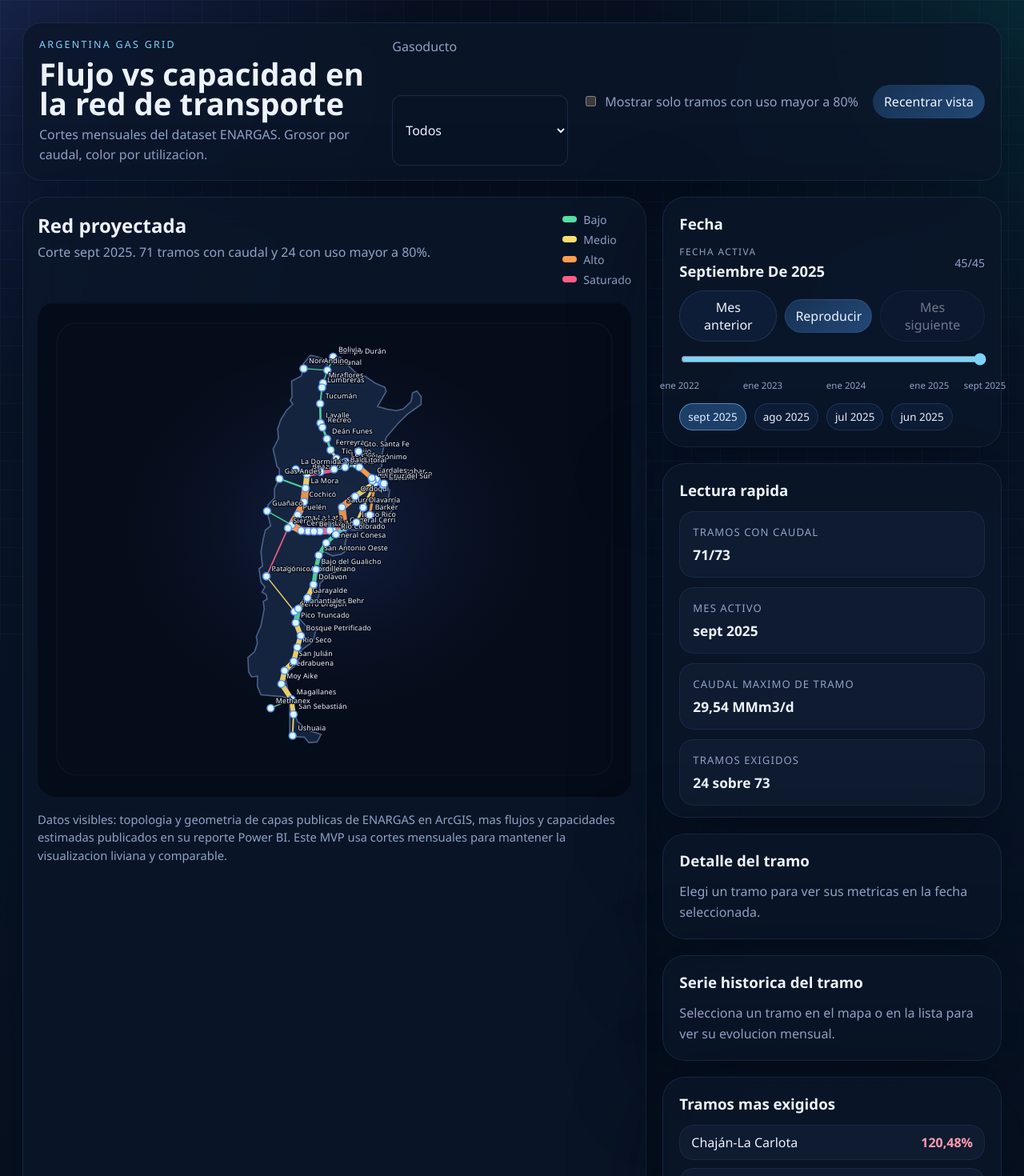
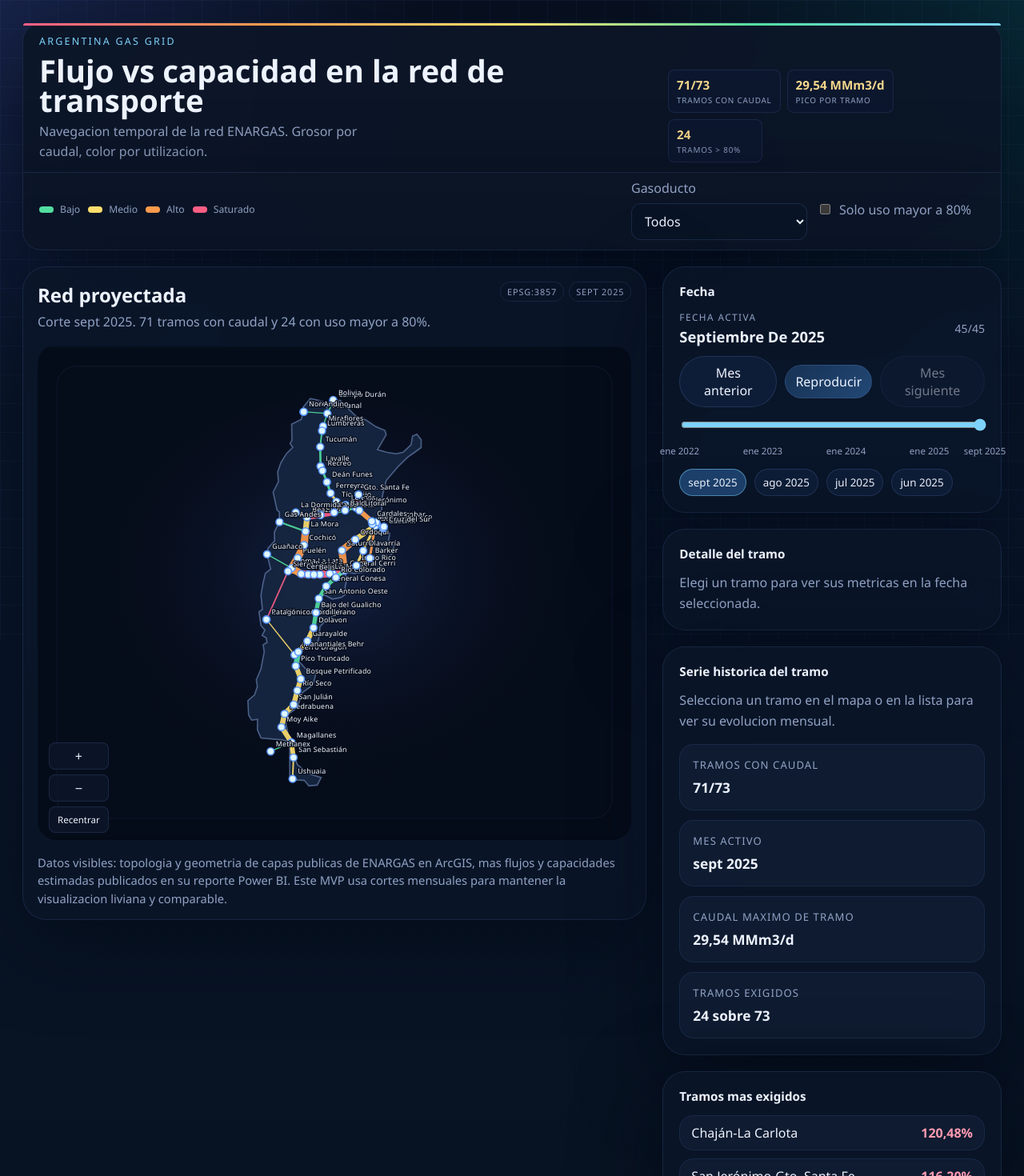
Before and after one commit to mpodeley/pruebacodex, a React (Vite) app: page / in a window 1280 px wide. Shown: the top 1470 px of the page at 80% size. Built offline with nearby package versions, Linux system fonts and the light colour scheme.

Commit message:
Adopt map-first shell inspired by Neuquina UI

```diff
--- a/src/App.tsx
+++ b/src/App.tsx
@@ -581,14 +581,34 @@ export default function App() {
   return (
     <div className="app-shell">
       <div className="backdrop" />
-      <section className="control-bar">
+      <header className="top-shell">
+        <section className="hero-bar">
           <div className="control-copy">
             <p className="eyebrow">Argentina Gas Grid</p>
             <h1>Flujo vs capacidad en la red de transporte</h1>
             <p className="lede">
-            Cortes mensuales del dataset ENARGAS. Grosor por caudal, color por utilizacion.
+              Navegacion temporal de la red ENARGAS. Grosor por caudal, color por utilizacion.
             </p>
           </div>
+          <div className="hero-stats">
+            <MetricPill
+              value={`${selectedSnapshot.stats.routesWithFlow}/${selectedSnapshot.stats.routes}`}
+              label="Tramos con caudal"
+            />
+            <MetricPill
+              value={`${formatNumber(peakRouteFlow)} MMm3/d`}
+              label="Pico por tramo"
+            />
+            <MetricPill
+              value={selectedSnapshotHasData ? `${highStressCount}` : "0"}
+              label="Tramos > 80%"
+            />
+          </div>
+        </section>
+
+        <section className="control-bar">
+          <Legend />
+          <div className="toolbar-spacer" />
           <label className="control-field">
             <span>Gasoducto</span>
             <select
@@ -601,18 +621,16 @@ export default function App() {
               ))}
             </select>
           </label>
-        <label className="toggle control-field">
+          <label className="toggle control-field compact-toggle">
             <input
               type="checkbox"
               checked={showCriticalOnly}
               onChange={(event) => setShowCriticalOnly(event.target.checked)}
             />
-          <span>Mostrar solo tramos con uso mayor a 80%</span>
+            <span>Solo uso mayor a 80%</span>
           </label>
-        <button type="button" className="reset-view" onClick={() => setTransform(INITIAL_TRANSFORM)}>
-          Recentrar vista
-        </button>
         </section>
+      </header>
 
       <main className="layout">
         <section className="map-panel">
@@ -624,7 +642,50 @@ export default function App() {
                 con caudal y {highStressCount} con uso mayor a 80%.
               </p>
             </div>
-            <Legend />
+            <div className="panel-badges">
+              <span className="panel-badge">EPSG:3857</span>
+              <span className="panel-badge">{selectedDateShortLabel}</span>
+            </div>
+          </div>
+          <div className="map-stage">
+            <div className="map-controls">
+              <button
+                type="button"
+                className="map-control"
+                onClick={() =>
+                  setTransform((current) =>
+                    clampTransform({
+                      scale: Math.min(MAX_SCALE, current.scale * 1.25),
+                      x: current.x - CANVAS_WIDTH * 0.125,
+                      y: current.y - CANVAS_HEIGHT * 0.125
+                    })
+                  )
+                }
+              >
+                +
+              </button>
+              <button
+                type="button"
+                className="map-control"
+                onClick={() =>
+                  setTransform((current) =>
+                    clampTransform({
+                      scale: Math.max(MIN_SCALE, current.scale / 1.25),
+                      x: current.x + CANVAS_WIDTH * 0.1,
+                      y: current.y + CANVAS_HEIGHT * 0.1
+                    })
+                  )
+                }
+              >
+                −
+              </button>
+              <button
+                type="button"
+                className="map-control map-control-fit"
+                onClick={() => setTransform(INITIAL_TRANSFORM)}
+              >
+                Recentrar
+              </button>
             </div>
             <svg
               viewBox={`0 0 ${CANVAS_WIDTH} ${CANVAS_HEIGHT}`}
@@ -698,6 +759,7 @@ export default function App() {
                 </g>
               </g>
             </svg>
+          </div>
           <p className="map-note">
             Datos visibles: topologia y geometria de capas publicas de ENARGAS en ArcGIS, mas
             flujos y capacidades estimadas publicados en su reporte Power BI. Este MVP usa
@@ -737,26 +799,6 @@ export default function App() {
                 setSelectedRouteId(null);
               }}
             />
-          </section>
-
-          <section className="detail-card detail-summary">
-            <h3>Lectura rapida</h3>
-            <div className="detail-grid summary-grid">
-              <Detail
-                label="Tramos con caudal"
-                value={`${selectedSnapshot.stats.routesWithFlow}/${selectedSnapshot.stats.routes}`}
-              />
-              <Detail label="Mes activo" value={selectedDateShortLabel} />
-              <Detail label="Caudal maximo de tramo" value={`${formatNumber(peakRouteFlow)} MMm3/d`} />
-              <Detail
-                label="Tramos exigidos"
-                value={
-                  selectedSnapshotHasData
-                    ? `${highStressCount} sobre 73`
-                    : "Sin datos operativos"
-                }
-              />
-            </div>
           </section>
 
           <section className="detail-card">
@@ -810,9 +852,30 @@ export default function App() {
                 selectedDate={selectedDate}
               />
             ) : (
+              <div className="history-empty">
                 <p className="empty-copy">
                   Selecciona un tramo en el mapa o en la lista para ver su evolucion mensual.
                 </p>
+                <div className="detail-grid summary-grid">
+                  <Detail
+                    label="Tramos con caudal"
+                    value={`${selectedSnapshot.stats.routesWithFlow}/${selectedSnapshot.stats.routes}`}
+                  />
+                  <Detail label="Mes activo" value={selectedDateShortLabel} />
+                  <Detail
+                    label="Caudal maximo de tramo"
+                    value={`${formatNumber(peakRouteFlow)} MMm3/d`}
+                  />
+                  <Detail
+                    label="Tramos exigidos"
+                    value={
+                      selectedSnapshotHasData
+                        ? `${highStressCount} sobre 73`
+                        : "Sin datos operativos"
+                    }
+                  />
+                </div>
+              </div>
             )}
           </section>
 
@@ -851,6 +914,15 @@ function Legend() {
       <div><i style={{ background: "#ffe06d" }} /> Medio</div>
       <div><i style={{ background: "#ff9d4d" }} /> Alto</div>
       <div><i style={{ background: "#ff5f87" }} /> Saturado</div>
+    </div>
+  );
+}
+
+function MetricPill({ value, label }: { value: string; label: string }) {
+  return (
+    <div className="metric-pill">
+      <strong>{value}</strong>
+      <span>{label}</span>
     </div>
   );
 }
--- a/src/styles.css
+++ b/src/styles.css
@@ -40,6 +40,34 @@ input {
 .app-shell {
   position: relative;
   padding: 28px;
+}
+
+.top-shell {
+  margin-bottom: 20px;
+}
+
+.hero-bar {
+  position: relative;
+  display: flex;
+  justify-content: space-between;
+  align-items: flex-end;
+  gap: 12px;
+  padding: 14px 20px 12px;
+  backdrop-filter: blur(20px);
+  background: rgba(12, 22, 40, 0.92);
+  border: 1px solid rgba(126, 165, 255, 0.12);
+  border-bottom: 0;
+  border-radius: 24px 24px 0 0;
+  box-shadow: var(--shadow);
+}
+
+.hero-bar::before {
+  content: "";
+  position: absolute;
+  inset: 0 0 auto;
+  height: 3px;
+  background: linear-gradient(90deg, #ff5f87, #ff9d4d, #ffe06d, #53e0a1, #7dd3fc);
+  border-radius: 24px 24px 0 0;
 }
 
 .backdrop {
@@ -111,12 +139,13 @@ h1 {
 
 .control-bar {
   display: grid;
-  grid-template-columns: minmax(320px, 1.4fr) repeat(3, auto);
-  gap: 18px;
+  grid-template-columns: auto 1fr auto auto;
+  gap: 12px;
   align-items: center;
-  margin-bottom: 20px;
-  padding: 18px 20px;
-  border-radius: 24px;
+  margin-bottom: 0;
+  padding: 8px 20px 12px;
+  border-radius: 0 0 24px 24px;
+  background: rgba(12, 22, 40, 0.92);
 }
 
 .control-copy h1 {
@@ -137,6 +166,39 @@ h1 {
 
 .control-field {
   align-self: stretch;
+}
+
+.toolbar-spacer {
+  min-width: 8px;
+}
+
+.hero-stats {
+  display: flex;
+  gap: 8px;
+  flex-wrap: wrap;
+}
+
+.metric-pill {
+  min-width: 118px;
+  padding: 8px 10px;
+  border-radius: 8px;
+  border: 1px solid rgba(126, 165, 255, 0.12);
+  background: rgba(13, 24, 48, 0.9);
+}
+
+.metric-pill strong {
+  display: block;
+  color: #f4d78b;
+  font-size: 0.95rem;
+}
+
+.metric-pill span {
+  display: block;
+  margin-top: 2px;
+  color: var(--muted);
+  font-size: 0.62rem;
+  text-transform: uppercase;
+  letter-spacing: 0.08em;
 }
 
 .timeline-card {
@@ -274,6 +336,7 @@ h1 {
   display: grid;
   grid-template-columns: minmax(0, 1.75fr) minmax(360px, 0.95fr);
   gap: 20px;
+  align-items: start;
 }
 
 .map-panel {
@@ -289,15 +352,64 @@ h1 {
   margin-bottom: 18px;
 }
 
+.panel-badges {
+  display: flex;
+  gap: 6px;
+  flex-wrap: wrap;
+}
+
+.panel-badge {
+  padding: 4px 8px;
+  border-radius: 999px;
+  border: 1px solid rgba(126, 165, 255, 0.12);
+  color: var(--muted);
+  background: rgba(9, 20, 39, 0.85);
+  font-size: 0.68rem;
+  text-transform: uppercase;
+  letter-spacing: 0.08em;
+}
+
+.map-stage {
+  position: relative;
+}
+
+.map-controls {
+  position: absolute;
+  left: 14px;
+  bottom: 14px;
+  z-index: 5;
+  display: flex;
+  flex-direction: column;
+  gap: 6px;
+}
+
+.map-control {
+  min-width: 34px;
+  height: 34px;
+  padding: 0 10px;
+  border-radius: 8px;
+  border: 1px solid rgba(126, 165, 255, 0.14);
+  background: rgba(12, 22, 40, 0.94);
+  color: var(--ink);
+  cursor: pointer;
+}
+
+.map-control-fit {
+  height: auto;
+  padding: 8px 10px;
+  font-size: 0.72rem;
+}
+
 .panel-heading p {
   margin-top: 6px;
   color: var(--muted);
 }
 
 .legend {
-  display: grid;
-  gap: 6px;
-  font-size: 0.88rem;
+  display: flex;
+  gap: 10px;
+  flex-wrap: wrap;
+  font-size: 0.76rem;
   color: var(--muted);
 }
 
@@ -379,6 +491,8 @@ h1 {
 .side-panel {
   display: grid;
   gap: 20px;
+  position: sticky;
+  top: 24px;
 }
 
 .detail-card {
@@ -388,6 +502,7 @@ h1 {
 
 .detail-card h3 {
   margin-bottom: 14px;
+  font-size: 0.95rem;
 }
 
 .detail-summary {
@@ -406,6 +521,11 @@ h1 {
 
 .summary-grid {
   grid-template-columns: 1fr;
+}
+
+.history-empty {
+  display: grid;
+  gap: 16px;
 }
 
 .history-chart {
@@ -533,6 +653,11 @@ h1 {
   color: #ff9ab0;
 }
 
+.compact-toggle {
+  min-width: 210px;
+  align-self: center;
+}
+
 .sr-only {
   position: absolute;
   width: 1px;
@@ -546,8 +671,21 @@ h1 {
 }
 
 @media (max-width: 1080px) {
-  .control-bar,
   .layout {
+    grid-template-columns: 1fr;
+  }
+
+  .side-panel {
+    position: static;
+    top: auto;
+  }
+
+  .hero-bar {
+    flex-direction: column;
+    align-items: stretch;
+  }
+
+  .control-bar {
     grid-template-columns: 1fr;
   }
 
@@ -569,6 +707,12 @@ h1 {
     align-items: stretch;
   }
 
+  .hero-stats,
+  .panel-badges,
+  .legend {
+    justify-content: flex-start;
+  }
+
   .timeline-heading,
   .timeline-actions {
     align-items: stretch;
```
Lines whose indentation alone changed are shown as unchanged.
